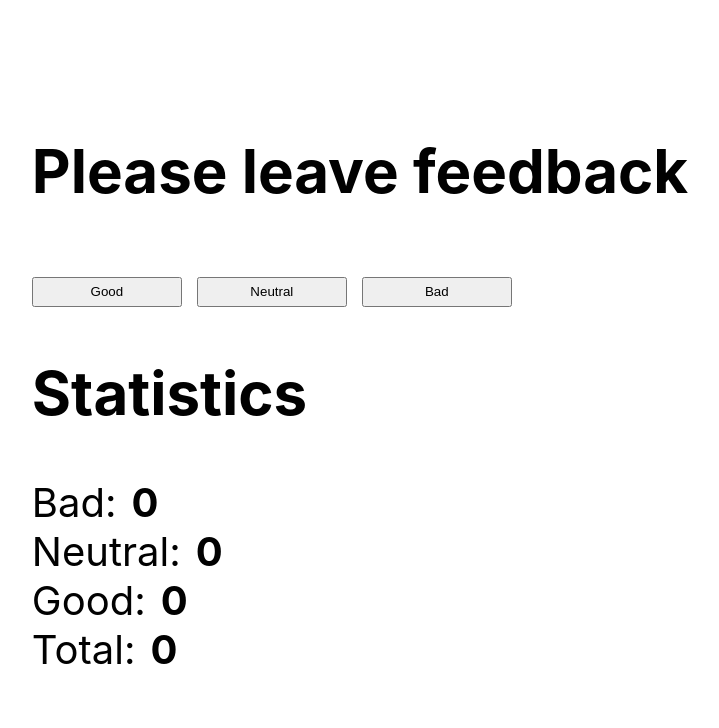
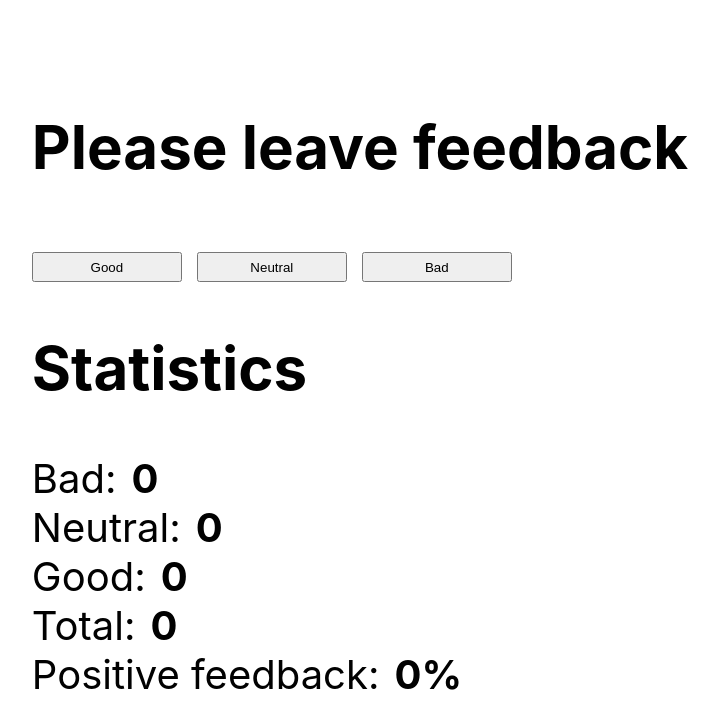
Before and after one commit to AntonZinchenko32/goit-react-hw-02-feedback, a React (Create React App) app: page / in a window 1280 px wide. Shown: the top 728 px of the page, without its empty margins (280-999 px from the left). Built offline with nearby package versions, Linux system fonts and the light colour scheme.

Commit message:
Update Feedback.jsx

```diff
--- a/src/components/Feedback/Feedback.jsx
+++ b/src/components/Feedback/Feedback.jsx
@@ -5,10 +5,13 @@ import css from './Feedback.module.css';
 class Feedback extends Component {
 
   state = {
+
   good: 0,
   neutral: 0,
   bad: 0,
-  total: 0
+
+  total: 0,
+  positivePercentage: 0
 }
 
 
@@ -21,11 +24,15 @@ class Feedback extends Component {
     else this.setState(state => ({ bad: state.bad + 1 }))
 
     this.countTotalFeedback();
-
+    this.countPositiveFeedbackPercentage();
   }
 
   countTotalFeedback = () => {
     this.setState(state => ({ total: state.good + state.neutral + state.bad }))
+  }
+
+  countPositiveFeedbackPercentage = () => {
+    this.setState(state => ({ positivePercentage: Math.round((state.good/state.total)*100) }))
   }
 
 
@@ -69,6 +76,10 @@ class Feedback extends Component {
                     <span className={label}>Total:</span>
                     <span className={numberOfReviews}>{this.state.total}</span>
                 </li>
+                <li className={statListItem}>
+                    <span className={label}>Positive feedback:</span>
+                    <span className={numberOfReviews}>{this.state.positivePercentage}%</span>
+                </li>
             </ul>
         </div>
     );
```
